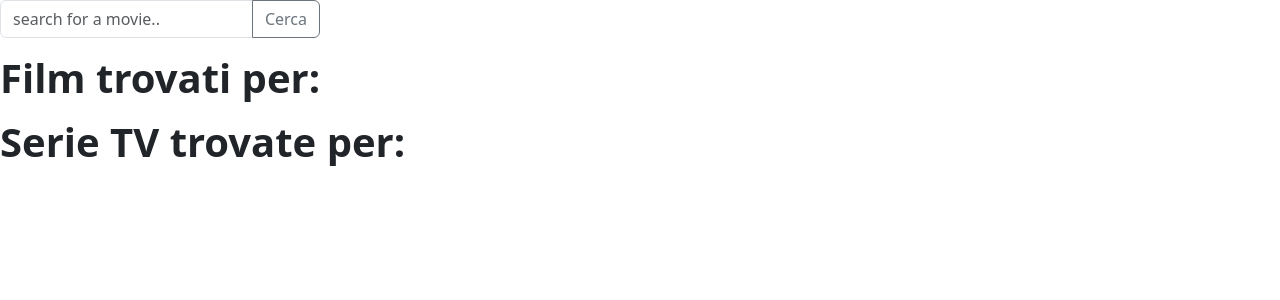
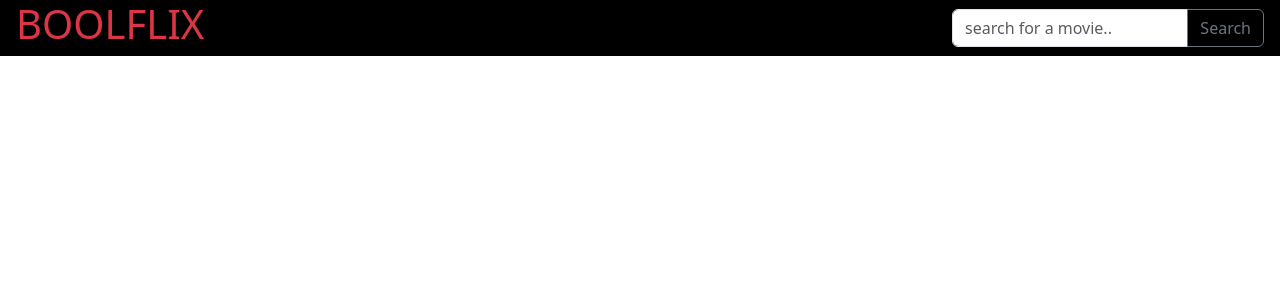
Before and after one commit to DanieleChecchin/vite-boolflix, a Vue app: page / in a window 1280 px wide. Shown: the top 300 px of the page. Built offline with nearby package versions, Linux system fonts and the light colour scheme; the HTML template or start-up script is replaced by a standard one.

Commit message:
header completato

```diff
--- a/src/components/AppHeader.vue
+++ b/src/components/AppHeader.vue
@@ -56,8 +56,10 @@ export default {
 </script>
 
 <template>
-    <!-- <AppHeaderSearch @search-series="getValues" @search-movies="getMovies" />-->
-    <AppHeaderSearch @searchMovies&Series="getsearchMovAndSer" />
+    <div class="header bg-black d-flex justify-content-between align-items-center px-3 mb-5">
+        <h1 class="text-danger">BOOLFLIX</h1>
+        <AppHeaderSearch @searchMovies&Series="getsearchMovAndSer" />
+    </div>
 </template>
 
 <style lang="scss" scoped></style>
--- a/src/components/AppHeaderSearch.vue
+++ b/src/components/AppHeaderSearch.vue
@@ -12,7 +12,6 @@ export default {
         searchedInput() {
             console.log(store.inputField);
             this.$emit('searchMovies&Series');
-
         }
     }
 
@@ -20,9 +19,9 @@ export default {
 </script>
 
 <template>
-    <div class="input-group mb-3 w-25">
+    <div class="input-group h-25 w-25 align-self-center">
         <input type="text" class="form-control" placeholder="search for a movie.." v-model="store.inputField">
-        <button class="btn btn-outline-secondary" type="button" @click="searchedInput">Cerca</button>
+        <button class="btn btn-outline-secondary" type="button" @click="searchedInput">Search</button>
     </div>
 </template>
 
--- a/src/components/AppMain.vue
+++ b/src/components/AppMain.vue
@@ -19,12 +19,10 @@ export default {
 
 <template>
     <!--FILM-->
-    <h1 class="mb-3"> <span>Film trovati per: </span> {{ store.inputField.toUpperCase() }}</h1>
     <ul>
         <AppMainMovies />
     </ul>
     <!--SERIE TV-->
-    <h1 class="mb-3"> <span>Serie TV trovate per: </span> {{ store.inputField.toUpperCase() }}</h1>
     <ul>
         <AppMainSeries />
     </ul>
--- a/src/components/AppMainMovies.vue
+++ b/src/components/AppMainMovies.vue
@@ -22,8 +22,7 @@ export default {
         },
         ratingStar(vote) {
             return Math.ceil(`${vote}` / 2);
-        },
-
+        }
     }
 
 }
--- a/src/components/AppMainSeries.vue
+++ b/src/components/AppMainSeries.vue
@@ -18,6 +18,9 @@ export default {
         },
         getImage(path) {
             return `https://image.tmdb.org/t/p/w200/${path}`
+        },
+        ratingStar(vote) {
+            return Math.ceil(`${vote}` / 2);
         }
     }
 }
@@ -31,9 +34,13 @@ export default {
         <span>Titolo della serie:</span> {{ series.name }} <br>
         <span>Titolo originiale della serie:</span> {{ series.original_name }} <br>
         <span>Lingua originale:</span> <img :src="getFlagImage(series.original_language)" alt="flag"><br>
-        <span>Voto:</span> {{ series.vote_average }}
+        <font-awesome-icon :icon="['fas', 'star']" class="star" v-for="n in ratingStar(series.vote_average) " />
     </li>
 
 </template>
 
-<style scoped lang="scss"></style>
+<style scoped lang="scss">
+.star {
+    color: darkgoldenrod;
+}
+</style>
```
